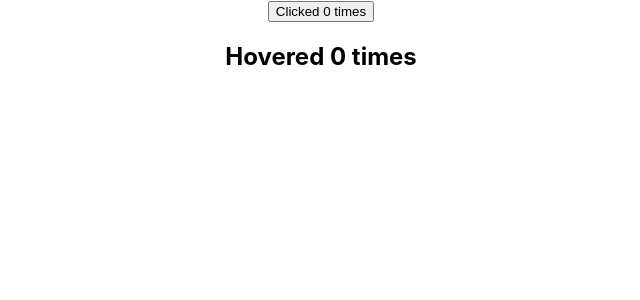
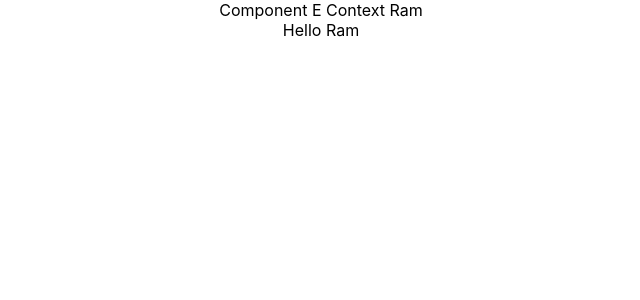
Before and after one commit to Radhika243/simple-app-react, a React (Create React App) app in the folder my-app/: page / in a window 1280 px wide. Shown: the top 300 px of the page, without its empty margins (319-959 px from the left). Built offline with nearby package versions, Linux system fonts and the light colour scheme.

Commit message:
context intro

```diff
--- a/my-app/src/App.js
+++ b/my-app/src/App.js
@@ -31,6 +31,8 @@ import ClickCounterTwo from './components/ClickCounterTwo';
 import HoverCounterTwo from './components/HoverCounterTwo';
 import User from './components/User';
 import Counter1 from './components/Counter1';
+import ComponentC from './context/ComponentC';
+import { UserProvider } from './context/userContext';
 // import MemoComp from './components/MemoComp';
 
 
@@ -80,10 +82,16 @@ function App() {
      {/* <ClickCounterTwo/>
      <HoverCounterTwo/>
      <User render={(isLoggedIn)=>isLoggedIn ? "Hanuman" : "Guest"}/> */}
-      <Counter1 render={(count,incrementCount)=>
+      {/* <Counter1 render={(count,incrementCount)=>
         <ClickCounterTwo count={count} incrementCount={incrementCount}/>}/>
          <Counter1 render={(count,incrementCount)=>
-        <HoverCounterTwo count={count} incrementCount={incrementCount}/>}/>
+        <HoverCounterTwo count={count} incrementCount={incrementCount}/>}/> */}
+
+        {/* Provider component is responsible for providing the value to descendent component
+        We provided the Value in Component C(nested inside) that can be consumed by the component F*/}
+        <UserProvider value="Ram">
+          <ComponentC/>
+        </UserProvider>
     </div>
   );
 }
--- /dev/null
+++ b/my-app/src/context/ComponentC.js
@@ -0,0 +1,21 @@
+import React from 'react';
+import ComponentE from './ComponentE';
+
+class ComponentC extends React.Component {
+    constructor(props) {
+        super(props);
+        this.state = {};
+    }
+
+    render() {
+        return (
+            <div>
+                <ComponentE/>
+            </div>
+        );
+    }
+}
+
+
+
+export default ComponentC;
--- /dev/null
+++ b/my-app/src/context/ComponentE.js
@@ -0,0 +1,27 @@
+import React from 'react';
+import ComponentF from './ComponentF';
+import UserContext from './userContext';
+
+class ComponentE extends React.Component {
+    constructor(props) {
+        super(props);
+        this.state = {};
+    }
+
+    render() {
+        return (
+            <div>
+                {/* //this is also rendering username */}
+                Component E Context {this.context}
+                <ComponentF />
+            </div>
+        );
+    }
+}
+
+
+//2nd video changes
+ComponentE.contextType= UserContext;
+
+
+export default ComponentE;
--- /dev/null
+++ b/my-app/src/context/ComponentF.js
@@ -0,0 +1,31 @@
+import React from 'react';
+import { UserConsumer } from './userContext';
+
+
+
+class ComponentF extends React.Component {
+    constructor(props) {
+        super(props);
+        this.state = {};
+    }
+
+    render() {
+        return (
+            // <div>
+            //   Component F
+            // </div>
+            //Component C will provide the username to Component F
+            <UserConsumer>
+                {
+                    (username)=>{
+                        return <div>Hello {username}</div>
+                    }
+                }
+            </UserConsumer>
+        );
+    }
+}
+
+
+
+export default ComponentF;
--- /dev/null
+++ b/my-app/src/context/userContext.js
@@ -0,0 +1,19 @@
+import React from "react";
+
+//Creating context
+//We can set default value in the context -- codevolution (when doesn't have a matching property in component tree)
+const UserContext = React.createContext('codevolution')
+
+//Before exporting, we need to give some readable names for provider and consumer
+const UserProvider = UserContext.Provider
+
+const UserConsumer = UserContext.Consumer
+
+export { UserProvider, UserConsumer }
+
+//2nd video changes
+//contexttype property on class (component E)
+//-----limitation------
+//This only works with class component
+//you can only subscribe to single context using context type method
+export default UserContext
```
